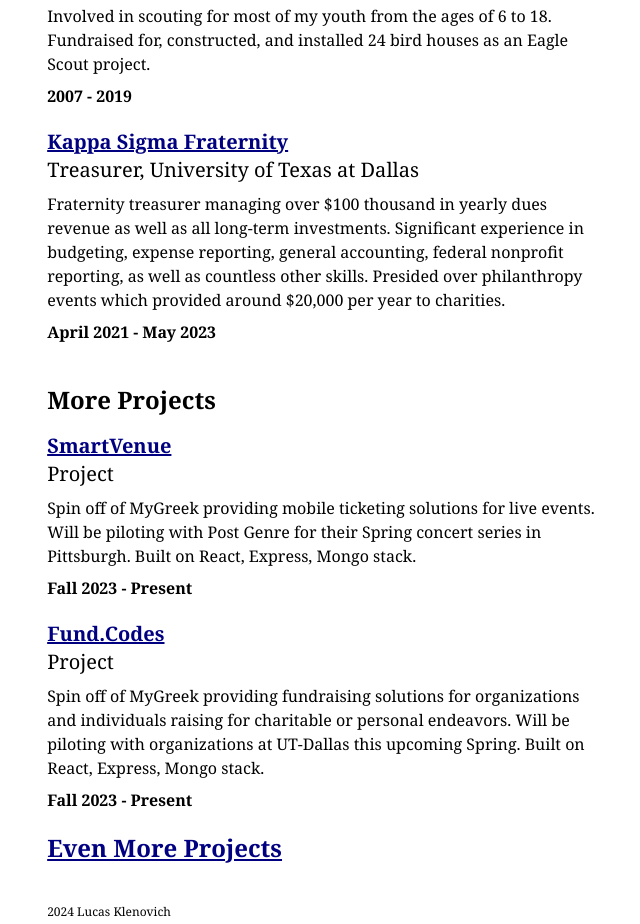
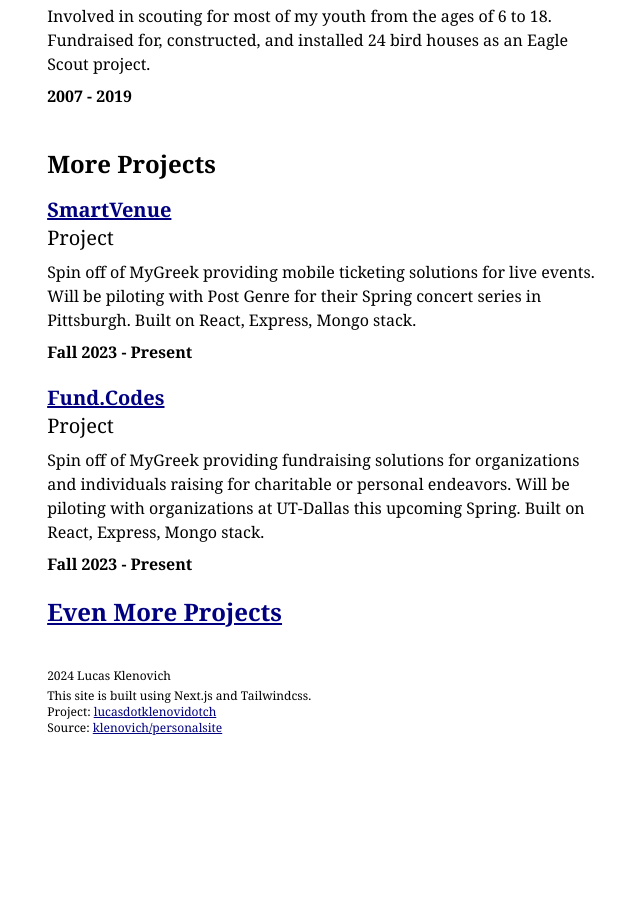
Before and after one commit to klenovich/lucasdotklenovidotch, a Next.js app: page / in a window 1280 px wide. Shown: the part 2560-3484 px from the top of the page, without its empty margins (455-1095 px from the left). After the commit the page ends 3384 px from the top, so only its background shows below. Built offline with nearby package versions, Linux system fonts and the light colour scheme.

Commit message:
Update page.tsx

```diff
--- a/app/page.tsx
+++ b/app/page.tsx
@@ -118,15 +118,6 @@
             </article>
           </Link>
 
-          <Link href="/kappasigma">
-            <article  className="mb-5 cursor-pointer hover:bg-blue-200 rounded">
-              <h2 className="text-xl font-serif font-bold underline text-[#000080]">Kappa Sigma Fraternity</h2>
-              <p className="text-xl font-serif">Treasurer, University of Texas at Dallas</p>
-              <p className="mt-2 font-serif">Fraternity treasurer managing over $100 thousand in yearly dues revenue as well as all long-term investments. Significant experience in budgeting, expense reporting, general accounting, federal nonprofit reporting, as well as countless other skills. Presided over philanthropy events which provided around $20,000 per year to charities.</p>
-              <p className="mt-2 font-semibold font-serif">April 2021 - May 2023</p>
-            </article>
-          </Link>
-
 
         </section>
 
```
